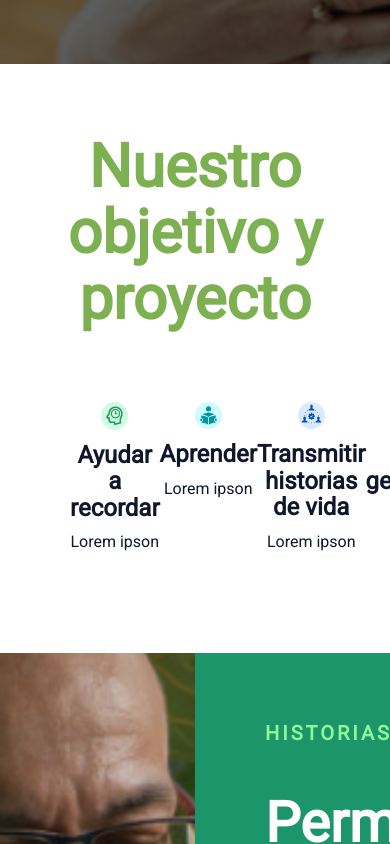
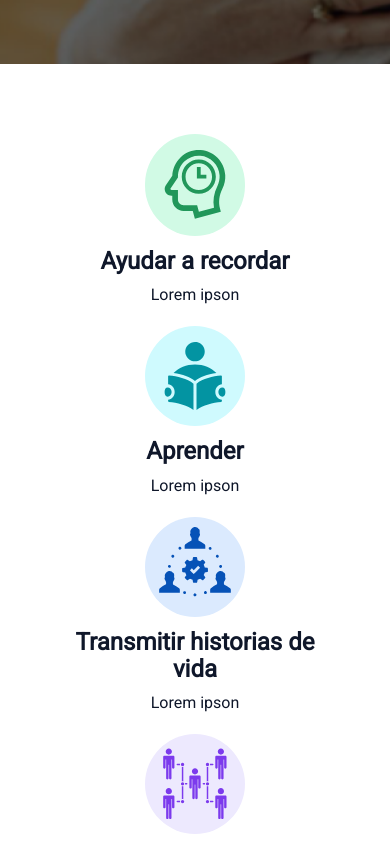
Before and after one commit to SaidGandur01/remember-me-landing, a Nuxt app: page / in a window 390 px wide. Shown: the part 780-1624 px from the top of the page. Built offline with nearby package versions, Linux system fonts and the light colour scheme.

Commit message:
mobile view for section three

```diff
--- a/components/sectionTwo.vue
+++ b/components/sectionTwo.vue
@@ -41,7 +41,7 @@
 
   .image {
     img {
-      width: 100%;
+      width: 100px;
       object-fit: cover;
     }
   }
@@ -62,7 +62,6 @@
 
     .image {
       margin: 0 auto;
-      width: 7vw;
     }
   }
 
@@ -89,5 +88,15 @@
     font-weight: 400;
     line-height: 140%;
   }
+  @media (max-width: 768px) {
+    h1 {
+      display: none;
+    }
+    .information {
+      flex-direction: column;
+      margin: 0;
+      gap:2rem;
+    }
+  }
 }
 </style>
```
